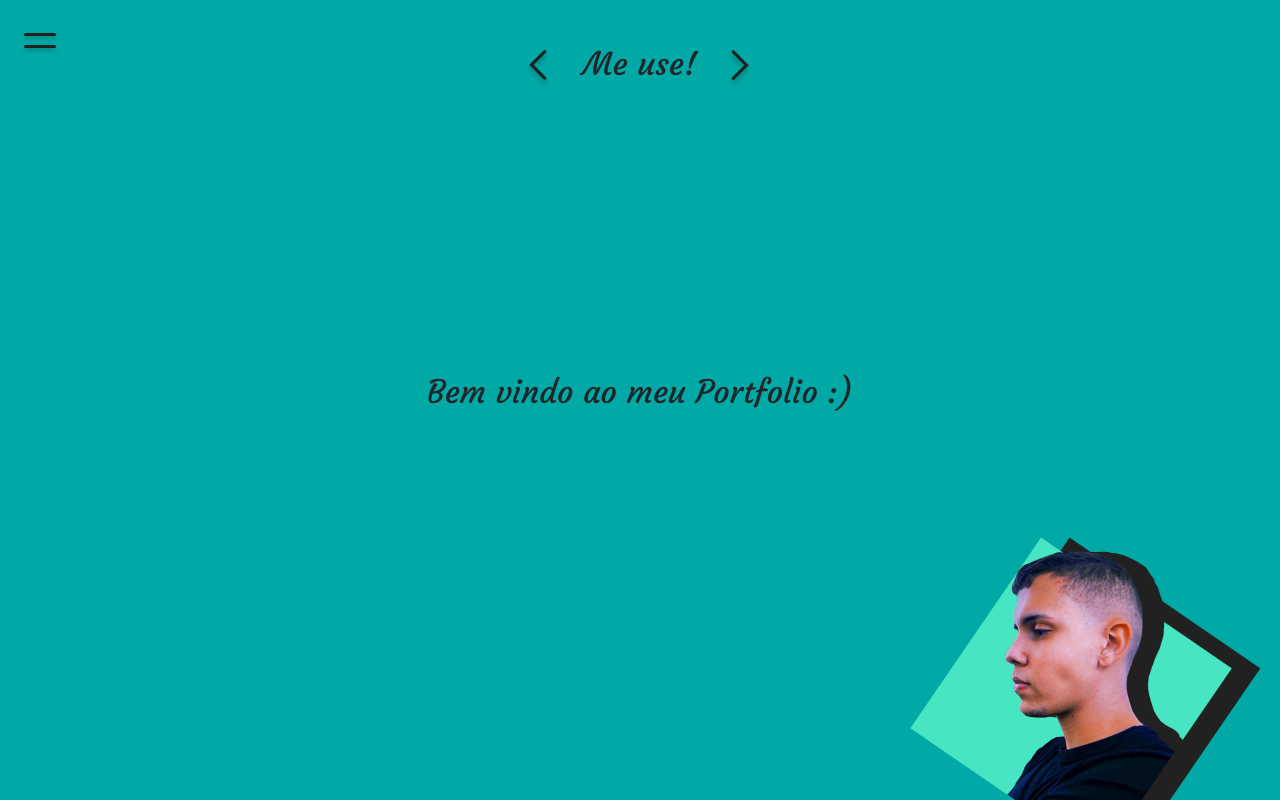
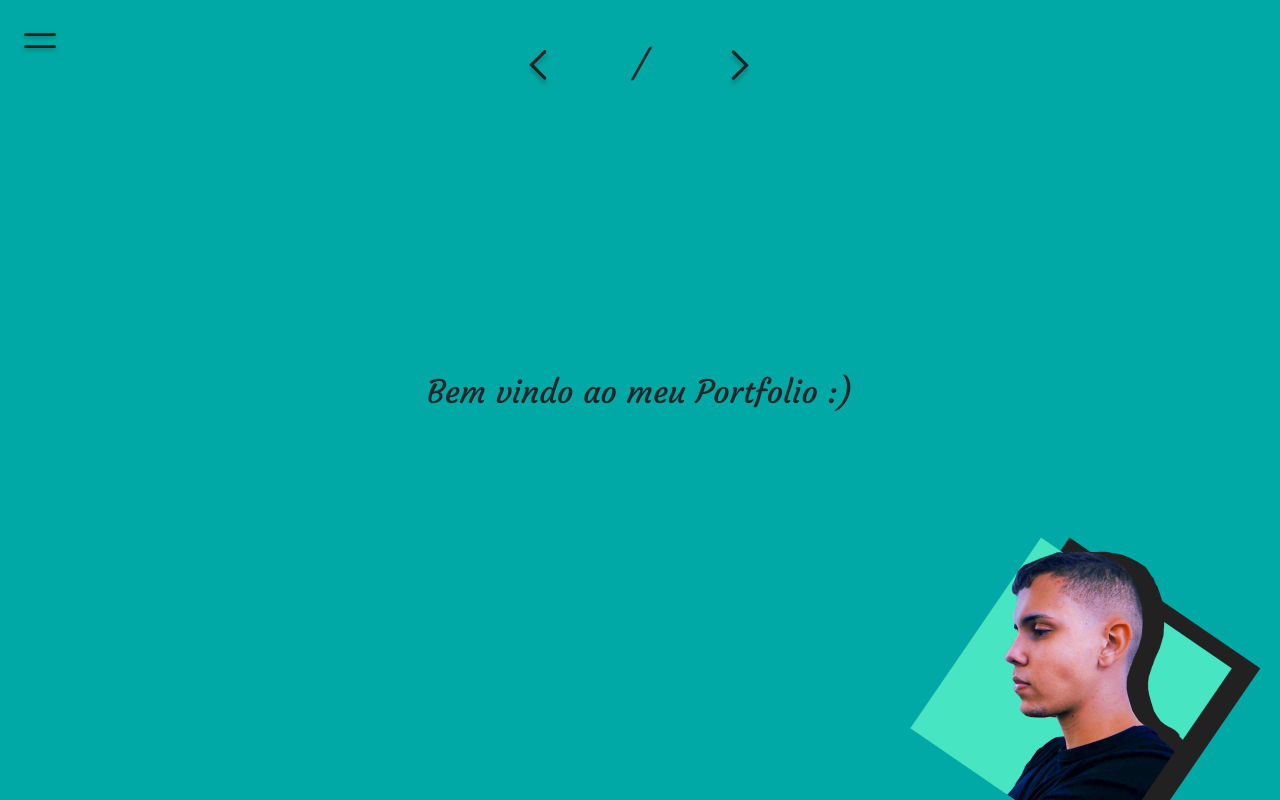
Before and after one commit to AdrielSantana/Portfolio, a Next.js app in the folder pagina_portfolio_next/: page / in a window 1280 px wide. Built offline with nearby package versions, Linux system fonts and the light colour scheme.

Commit message:
troca do title hero

```diff
--- a/pagina_portfolio_next/pages/index.tsx
+++ b/pagina_portfolio_next/pages/index.tsx
@@ -14,7 +14,7 @@ import ContactCard from '../src/components/cards/ContactCard'
 
 const Home: NextPage = () => {
   const [card, setCard] = useState('hero')
-  const [title, setTitle] = useState('Me use!')
+  const [title, setTitle] = useState('/')
 
   const handleCardChange = (card: string) => {
     switch (card) {
@@ -36,7 +36,7 @@ const Home: NextPage = () => {
         break;
       default:
         setCard(card)
-        setTitle('de novo?')
+        setTitle('/')
         break;
     }
   }
```
